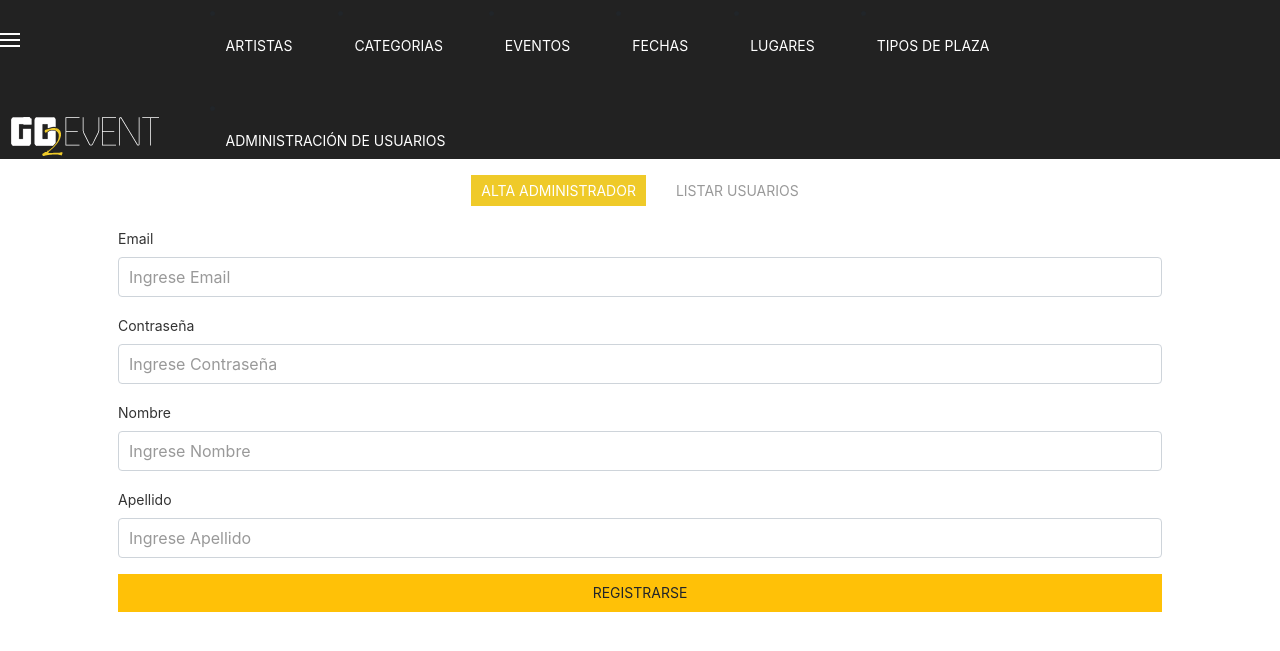
After one commit to MatiasTassara/Go2event, a PHP site: page /Go2Event/views/admin-signup.php in a window 1280 px wide. The commit adds this page. Shown: the top 651 px of the page. Run offline with PHP 8.4, Linux system fonts and the light colour scheme; some libraries are stand-ins or nearby versions.

Commit message:
alta de admins + falta listado de users

```diff
--- a/controller/controllercalendar.php
+++ b/controller/controllercalendar.php
@@ -76,7 +76,7 @@ class ControllerCalendar{
       $this->addSeats($arrQuant, $arrPrice, $arrIdsSeatType,$calendar);
     }
     else{// si la cantidad de plazas que se quieren agregar supera a la maxima del lugar(venue)
-      $addCalendarException = "La cantidad de plazas agregadas supera a la máxima del lugar.";
+      $addCalendarException = "La cantidad de plazas agregadas supera a la capacidad máxima del lugar";
       echo $addCalendarException;
       $this->index();
     }
--- /dev/null
+++ b/views/admin-signup.php
@@ -0,0 +1,47 @@
+<?php include(ROOT."views/navbaradmin.php") ?>
+<div class="uk-container uk-container-expand mt-3 mb-3">
+
+  <div class="uk-position uk-visible-toggle">
+
+
+    <ul class="uk-subnav uk-subnav-pill" uk-switcher="animation: uk-animation-slide-left-medium, uk-animation-slide-right-medium" >
+          <li><a class="uk-link-heading" href="#">Alta Administrador</a></li>
+          <li><a class="uk-link-heading" href="#">Listar Usuarios</a></li>
+    </ul>
+    <ul class="uk-switcher uk-margin">
+        <li>
+          <div class="container pr-5 pl-5">
+          <form action="<?= FRONT_ROOT ?>Signup/addAdmin" class="" method="post">
+            <div class="form-group">
+              <label class="uk-form-label text-center" for="exampleInputEmail1">Email</label>
+              <input type="email" name="email" class="form-control uk-input" id="exampleInputEmail1" aria-describedby="emailHelp" placeholder="Ingrese Email">
+            </div>
+            <div class="form-group">
+              <label class="text-center uk-form-label" for="exampleInputPassword1">Contraseña</label>
+              <input type="password" name="pass" class="form-control uk-input" id="exampleInputPassword1" placeholder="Ingrese Contraseña">
+            </div>
+            <div class="form-group">
+              <label class="uk-form-label text-center" for="exampleInputEmail1">Nombre</label>
+              <input type="text" name="name" class="form-control uk-input" id="exampleInputEmail1" aria-describedby="emailHelp" placeholder="Ingrese Nombre">
+            </div>
+            <div class="form-group">
+              <label class="uk-form-label text-center" for="exampleInputEmail1">Apellido</label>
+              <input type="text" name="surname" class="form-control uk-input" id="exampleInputEmail1" aria-describedby="emailHelp" placeholder="Ingrese Apellido">
+            </div>
+            <div class="form-group">
+              <button type="submit" class="uk-button btn-warning btn-block">Registrarse</button>
+            </div>
+          </form>
+        </div>
+        </li>
+        </li>
+        <p> aca iria el listado de usuarios, a los clientes se los puede dar de baja con el metodo.. </p>
+        <li>
+
+      </ul>
+    </div>
+  </div>
+
+
+
+<?php include (ROOT."views/footer.php"); ?>
--- a/views/navbaradmin.php
+++ b/views/navbaradmin.php
@@ -28,7 +28,9 @@
       <li class="nav-item">
         <a class="nav-link" href="<?=FRONT_ROOT?>SeatType"><button class="uk-button uk-button-text">Tipos de Plaza</button></a>
       </li>
-
+      <li class="nav-item">
+        <a class="nav-link" href="<?=FRONT_ROOT?>Signup/indexAdmin"><button class="uk-button uk-button-text">Administración de Usuarios</button></a>
+      </li>
     </div>
   </nav>
 </div>
```
Also changed, not shown: controller/controllersignup.php (+7 -2 lines).
